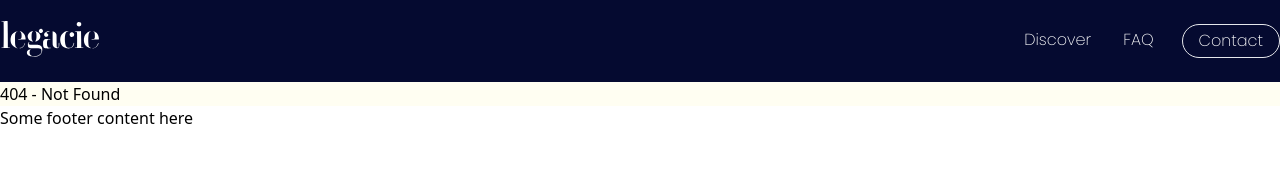
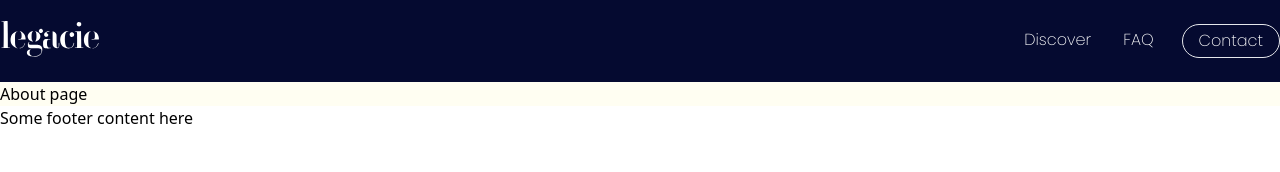
Before and after one commit to SamHarrison-dev/Element-The-Quarter, a Vue app: page /about in a window 1280 px wide. Before the commit this address had no page. Shown: the top 172 px of the page. Built offline with nearby package versions, Linux system fonts and the light colour scheme.

Commit message:
chore: add history mode

```diff
--- a/src/router/index.js
+++ b/src/router/index.js
@@ -1,7 +1,7 @@
 import { createRouter, createWebHistory } from 'vue-router'
 import Home from '../views/HomeView.vue'
-import Studio from '../views/StudioView.vue'
-import Cluster from '../views/ClusterView.vue'
+import About from '../views/AboutView.vue'
+import Faq from '../views/FaqView.vue'
 import NotFound from '../views/NotFound.vue'
 
 const router = createRouter({
@@ -12,14 +12,14 @@ const router = createRouter({
         component: Home
     },
     {
-        path: '/studio',
-        name: 'Studio',
-        component: Studio
+        path: '/about',
+        name: 'About',
+        component: About
     },
     {
-        path: '/cluster',
-        name: 'Cluster',
-        component: Cluster
+        path: '/faq',
+        name: 'Frequently Asked Questions',
+        component: Faq
     },
     {
         path: '/:catchAll(.*)',
--- a/src/views/ClusterView.vue
+++ b/src/views/AboutView.vue
@@ -2,5 +2,5 @@
 </script>
 
 <template>
-    <h1>Cluster 'Page'</h1>
+    <h1>About page</h1>
 </template>
--- a/src/views/StudioView.vue
+++ b/src/views/FaqView.vue
@@ -2,5 +2,5 @@
 </script>
 
 <template>
-    <h1>Studio 'Page'</h1>
+    <h1>FAQ page</h1>
 </template>
```
Also changed, not shown: 1 other file (tests, documents, lock files or other folders).
